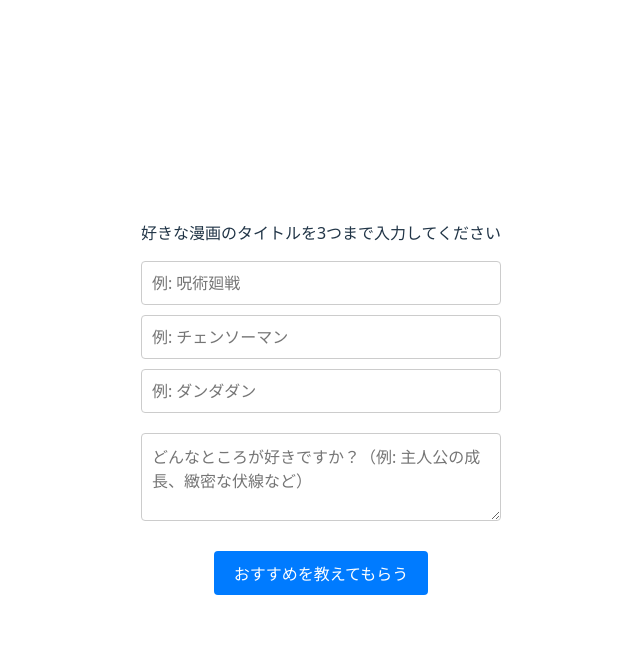
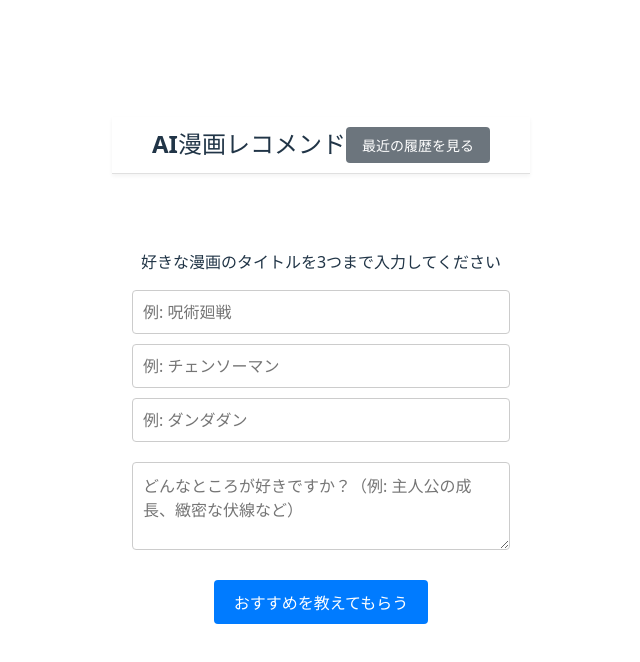
Before and after one commit to ankoaaaa/manga-recommend-ui, a Vue app: page / in a window 1280 px wide. Shown: the top 662 px of the page, without its empty margins (319-959 px from the left). Built offline with nearby package versions, Linux system fonts and the light colour scheme; the HTML template or start-up script is replaced by a standard one.

Commit message:
feat: ヘッダの部品化

```diff
--- a/src/App.vue
+++ b/src/App.vue
@@ -2,8 +2,9 @@
 import { reactive, onMounted } from 'vue';
 import axios from 'axios';
 import HistoryModal from './components/HistoryModal.vue';
-import RecommendationForm from './components/RecommendationForm.vue'; //
+import RecommendationForm from './components/RecommendationForm.vue';
 import RecommendationResult from './components/RecommendationResult.vue';
+import TheHeader from './components/TheHeader.vue';
 import { loadHistory, saveHistory, type HistoryItem } from './utils/history';
 
 const state = reactive({
@@ -34,27 +35,53 @@ const handleGetRecommendations = async (formData: {
 
     state.latestResponse = response.data;
 
-    // ... (履歴保存のロジックは同じ)
+    const newHistory = [
+      {
+        id: Date.now(),
+        inputTitles: formData.titles, // formDataから取得
+        recommendations: response.data.recommendations,
+        date: new Date().toLocaleString('ja-JP'),
+      },
+      ...state.historyList,
+    ];
+    state.historyList = newHistory.slice(0, 10);
+    saveHistory(state.historyList);
   } catch (error) {
-    // ... (エラー処理は同じ)
+    console.error('データの取得に失敗しました:', error);
+    state.latestResponse = {
+      recommendations: [
+        { title: 'エラー', description: '取得に失敗しました。' },
+      ],
+    };
   } finally {
     state.isLoading = false;
   }
 };
+const openHistoryModal = () => {
+  state.isHistoryModalOpen = true;
+};
 </script>
 
 <template>
+  <TheHeader @show-history="openHistoryModal" />
   <div class="container">
     <div v-if="state.isLoading" class="loading-overlay">
       <span class="loader"></span>
     </div>
-
     <RecommendationForm @submit="handleGetRecommendations" />
     <RecommendationResult
       v-if="state.latestResponse"
       :recommendations="state.latestResponse.recommendations"
     />
   </div>
+
+  <Transition name="modal-fade">
+    <HistoryModal
+      v-if="state.isHistoryModalOpen"
+      :history="state.historyList"
+      @close="state.isHistoryModalOpen = false"
+    />
+  </Transition>
 </template>
 
 <style scoped>
--- /dev/null
+++ b/src/components/TheHeader.vue
@@ -0,0 +1,45 @@
+<script setup lang="ts">
+// 親コンポーネント(App.vue)に「履歴ボタンが押された」ことを通知する
+const emit = defineEmits(['show-history']);
+</script>
+
+<template>
+  <header class="site-header">
+    <h1>AI漫画レコメンド</h1>
+    <button @click="emit('show-history')" class="secondary">
+      最近の履歴を見る
+    </button>
+  </header>
+</template>
+
+<style scoped>
+/* App.vueから、ヘッダー関連のスタイルをここに移動 */
+.site-header {
+  display: flex;
+  justify-content: space-between;
+  align-items: center;
+  padding: 10px 40px;
+  background-color: #ffffff;
+  border-bottom: 1px solid #e0e0e0;
+  box-shadow: 0 2px 4px rgba(0, 0, 0, 0.05);
+}
+.site-header h1 {
+  margin: 0;
+  font-size: 24px;
+}
+.site-header button {
+  /* 直接buttonタグを指定 */
+  margin-left: auto;
+  padding: 8px 16px; /* 少し小さく調整 */
+  font-size: 14px;
+  color: white;
+  background-color: #6c757d;
+  border: none;
+  border-radius: 4px;
+  cursor: pointer;
+  transition: background-color 0.2s;
+}
+.site-header button:hover {
+  background-color: #5a6268;
+}
+</style>
```
